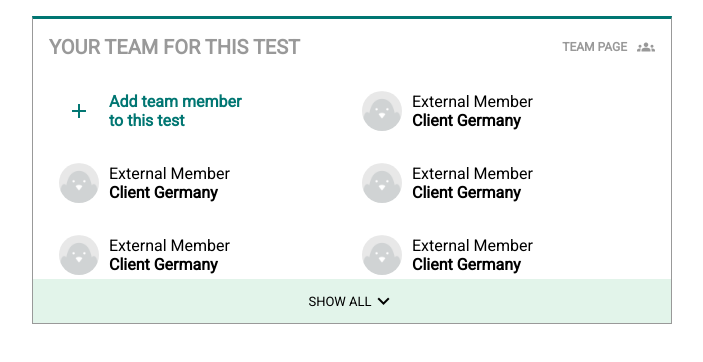
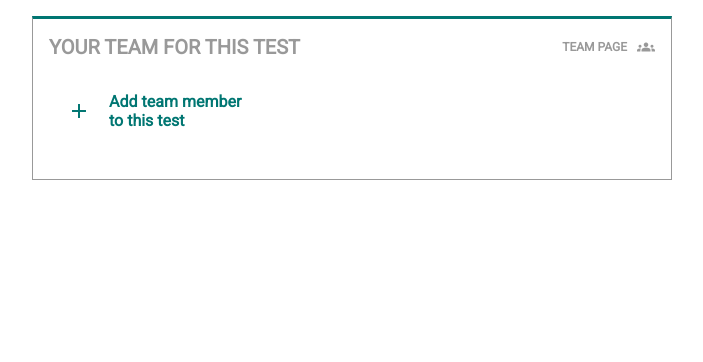
Before and after one commit to moh-2332/testbird, a React (Create React App) app: page / in a window 1280 px wide. Shown: the top 362 px of the page, without its empty margins (288-991 px from the left). Built offline with nearby package versions, Linux system fonts and the light colour scheme.

Commit message:
Improving the code and user be able to add the new member

```diff
--- a/src/components/TeamManagement/AddMember/index.tsx
+++ b/src/components/TeamManagement/AddMember/index.tsx
@@ -1,20 +1,21 @@
 import React, { useState } from 'react'
+import { useDispatch } from "react-redux"
+
+import { memberActions } from "../../../store/member"
 
 import classes from '../styles.module.scss'
 import Card from '../../UI/Card'
 import Icon from '../../UI/Icon'
 import DropDown from '../../UI/DropDown'
-import Member from "../../../models/member"
 
 import members from "../../../assets/data.json"
 
 const AddMember = () => {
-  const [selectedMember, setSelectedMember] = useState<Member | null>(null);
+  const dispatch = useDispatch();
   const [showMembersList, setShowMembersList] = useState(false);
 
   const memberSelectedHandler = (selectedOption: any): void => {
-    console.log(selectedOption);
-    setSelectedMember(selectedOption);
+    dispatch(memberActions.add(selectedOption));
   }
 
   const closeHandler = () => {
@@ -35,8 +36,7 @@ const AddMember = () => {
         options={members}
         id="id"
         label="username"
-        value={selectedMember?.username || ""}
-        title="Select a member ..."
+        value="Select a member ..."
         onOptionSelected={memberSelectedHandler}
         onClose={closeHandler} />}
     </Card >
--- a/src/components/TeamManagement/TeamMembers/TeamMember/index.tsx
+++ b/src/components/TeamManagement/TeamMembers/TeamMember/index.tsx
@@ -2,12 +2,12 @@ import React, { useState } from 'react'
 
 import classes from '../../styles.module.scss'
 
-import AvatarDefault from '../../../../assets/avatar-default.png'
 import Icon from '../../../UI/Icon'
 import Card from '../../../UI/Card'
 import Tooltip from '../../../UI/Tooltip'
+import Member from '../../../../models/member'
 
-const TeamMember = () => {
+const TeamMember: React.FC<{ member: Member }> = ({ member }) => {
   const [hovered, setHovered] = useState(false)
 
   const mouseOverHandler = () => {
@@ -22,12 +22,12 @@ const TeamMember = () => {
     <Card>
       <div className={classes['card-content']} onMouseOver={mouseOverHandler} onMouseOut={mouseOutHandler}>
         <div className={classes['card-avatar']}>
-          {!hovered && <Icon><img className={classes.avatar} src={AvatarDefault} /></Icon>}
+          {!hovered && <Icon><img className={classes.avatar} src={`avatars/${member.picture}`} /></Icon>}
           {hovered && <Icon className={classes.remove}><span className="material-icons remove">close</span><Tooltip text="Remove user" /></Icon>}
         </div>
         <div className={classes['card-text']}>
-          <span className={classes.title}>External Member</span>
-          <span className={classes.summary}>Client Germany</span>
+          <span className={classes.title}>{member.username}</span>
+          <span className={classes.summary}>{member.role}</span>
         </div>
       </div>
     </Card >
--- a/src/components/TeamManagement/TeamMembers/index.tsx
+++ b/src/components/TeamManagement/TeamMembers/index.tsx
@@ -1,17 +1,18 @@
 import React from 'react'
+import { useSelector } from "react-redux"
+
 import TeamMember from './TeamMember'
+import { MemberState } from "../../../store/member"
 
 import classes from '../styles.module.scss'
 
 const TeamMembers = () => {
+  const members = useSelector((state: MemberState) => state.members)
+
   return (
     <React.Fragment>
-      <TeamMember />
-      <TeamMember />
-      <TeamMember />
-      <TeamMember />
-      <TeamMember />
-      <div className={classes.all}> <span>SHOW ALL</span> <span className="material-icons">expand_more</span></div>
+      {members.map(member => <TeamMember key={member.id} member={member} />)}
+      {members.length > 5 && <div className={classes.all}> <span>SHOW ALL</span> <span className="material-icons">expand_more</span></div>}
     </React.Fragment>
   )
 }
--- a/src/components/UI/DropDown/index.tsx
+++ b/src/components/UI/DropDown/index.tsx
@@ -7,12 +7,11 @@ interface DropDownProps {
     id: string,
     label: string,
     value: string,
-    title: string,
     onOptionSelected: (value: any) => any,
     onClose: () => void,
 }
 
-const DropDown: React.FC<DropDownProps> = ({ options, id, label, value, title, onOptionSelected, onClose }) => {
+const DropDown: React.FC<DropDownProps> = ({ options, id, label, value, onOptionSelected, onClose }) => {
     const [searchKey, setSearchKey] = useState("");
 
     const optionSelectedHandler = (option: any) => {
@@ -31,7 +30,7 @@ const DropDown: React.FC<DropDownProps> = ({ options, id, label, value, title, o
                 <div className={classes["selected-value"]}>
                     <input
                         value={searchKey}
-                        placeholder={value ? value : title}
+                        placeholder={value}
                         onChange={(e) => setSearchKey(e.target.value)} />
                 </div>
                 <div className={classes.close} onClick={onClose}><span className="material-icons md-18 remove">close</span></div>
--- a/src/models/member.tsx
+++ b/src/models/member.tsx
@@ -1,5 +1,5 @@
 export default interface Member {
-    id: string,
+    id: number,
     username: string,
     role?: string,
     picture?: string
--- a/src/store/member.tsx
+++ b/src/store/member.tsx
@@ -1,7 +1,7 @@
 import { createSlice } from "@reduxjs/toolkit"
 import Member from "../models/member";
 
-interface MemberState {
+export interface MemberState {
     members: Array<Member>
 }
 
```
Also changed, not shown: public/avatars/avatar-default.png (renamed from src/assets/avatar-default.png).
